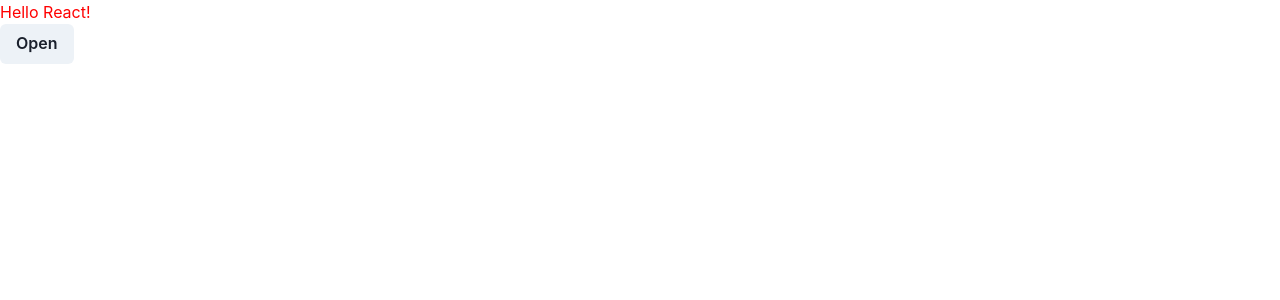
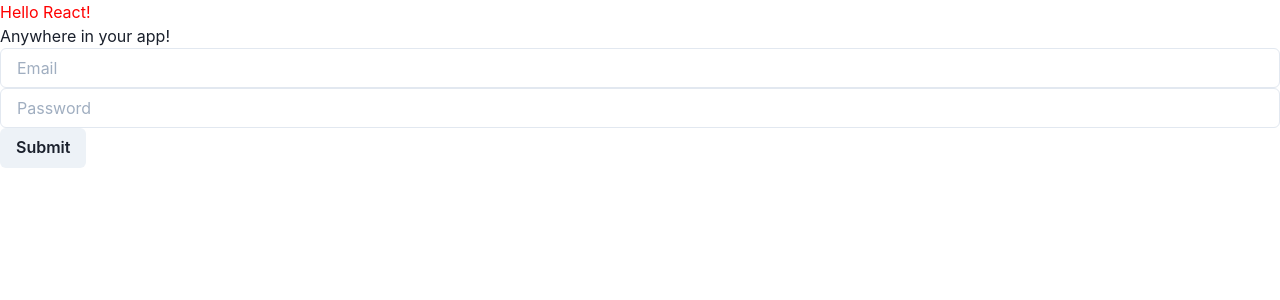
Before and after one commit to WangPinChieh/my-app-webpack, a React app: page / in a window 1280 px wide. Shown: the top 300 px of the page. Built offline with nearby package versions, Linux system fonts and the light colour scheme.

Commit message:
add working formik form

```diff
--- a/package.json
+++ b/package.json
@@ -31,6 +31,7 @@
     "@chakra-ui/theme-tools": "^1.3.1",
     "@emotion/react": "^11.6.0",
     "@emotion/styled": "^11.6.0",
+    "formik": "^2.2.9",
     "framer-motion": "^4.1.17",
     "prop-types": "^15.7.2",
     "react": "^17.0.2",
--- a/src/App.js
+++ b/src/App.js
@@ -9,13 +9,15 @@
   FormHelperText,
 } from "@chakra-ui/react";
 import Modal from "./Modal";
+import Basic from "./Basic";
 function App() {
   const [isOpen, setIsOpen] = useState(false);
   return (
     <>
       {/* <Logo className="App-logo" /> */}
       <div className="header">Hello React!</div>
-      <Button
+      <Basic></Basic>
+      {/* <Button
         onClick={() => {
           setIsOpen(true);
         }}
@@ -34,23 +36,7 @@
           <Input type="email" />
           <FormHelperText>We'll never share your email.</FormHelperText>
         </FormControl>
-      </Modal>
-      {/* <Box
-        as="form"
-        onSubmit={() => {
-          alert("submit");
-        }}
-      >
-        <Button
-          colorScheme="blue"
-          mr={3}
-          onClick={() => {
-            alert("click");
-          }}
-        >
-          Submit
-        </Button>
-      </Box> */}
+      </Modal> */}
     </>
   );
 }
--- /dev/null
+++ b/src/Basic.js
@@ -0,0 +1,74 @@
+import React from "react";
+import { Formik } from "formik";
+import {
+  FormControl,
+  FormLabel,
+  Input,
+  FormHelperText,
+  Box,
+  Button
+} from "@chakra-ui/react";
+const Basic = () => (
+  <div>
+    <h1>Anywhere in your app!</h1>
+    <Formik
+      initialValues={{ email: "", password: "" }}
+      validate={(values) => {
+        const errors = {};
+        if (!values.email) {
+          errors.email = "Required";
+        } else if (
+          !/^[A-Z0-9._%+-]+@[A-Z0-9.-]+\.[A-Z]{2,}$/i.test(values.email)
+        ) {
+          errors.email = "Invalid email address";
+        }
+        return errors;
+      }}
+      onSubmit={(values, { setSubmitting }) => {
+        setTimeout(() => {
+          alert(JSON.stringify(values, null, 2));
+          setSubmitting(false);
+        }, 400);
+      }}
+    >
+      {({
+        values,
+        errors,
+        touched,
+        handleChange,
+        handleBlur,
+        handleSubmit,
+        isSubmitting,
+        /* and other goodies */
+      }) => (
+        <Box as="form" onSubmit={handleSubmit}>
+          <FormControl>
+            <Input
+              type="email"
+              name="email"
+              placeholder="Email"
+              onChange={handleChange}
+              onBlur={handleBlur}
+              value={values.email}
+            />
+            {errors.email && touched.email && errors.email}
+            <Input
+              type="password"
+              name="password"
+              placeholder="Password"
+              onChange={handleChange}
+              onBlur={handleBlur}
+              value={values.password}
+            />
+            {errors.password && touched.password && errors.password}
+          </FormControl>
+          <Button type="submit" disabled={isSubmitting}>
+            Submit
+          </Button>
+        </Box>
+      )}
+    </Formik>
+  </div>
+);
+
+export default Basic;
```
Also changed, not shown: 1 other file (tests, documents, lock files or other folders).
